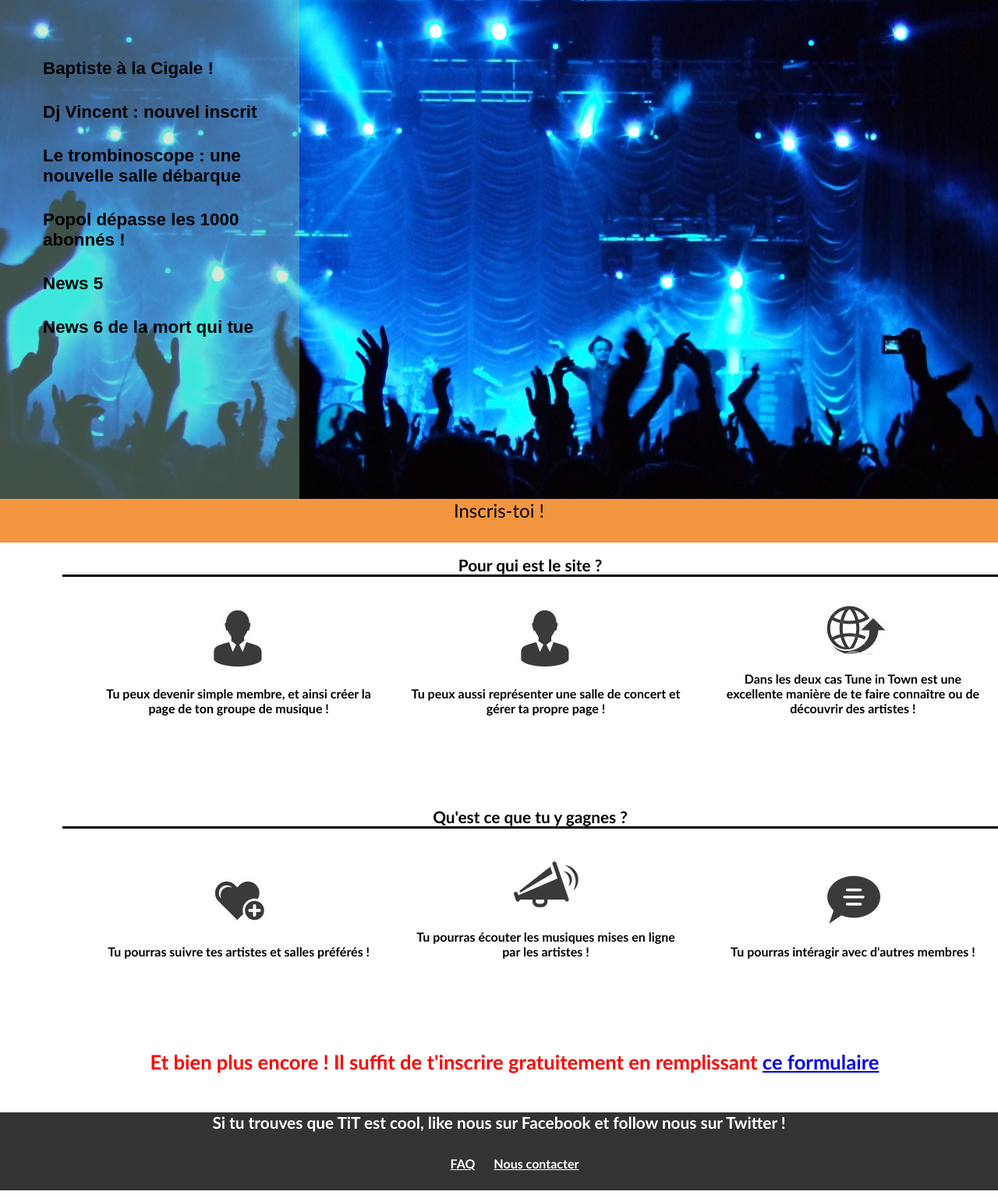
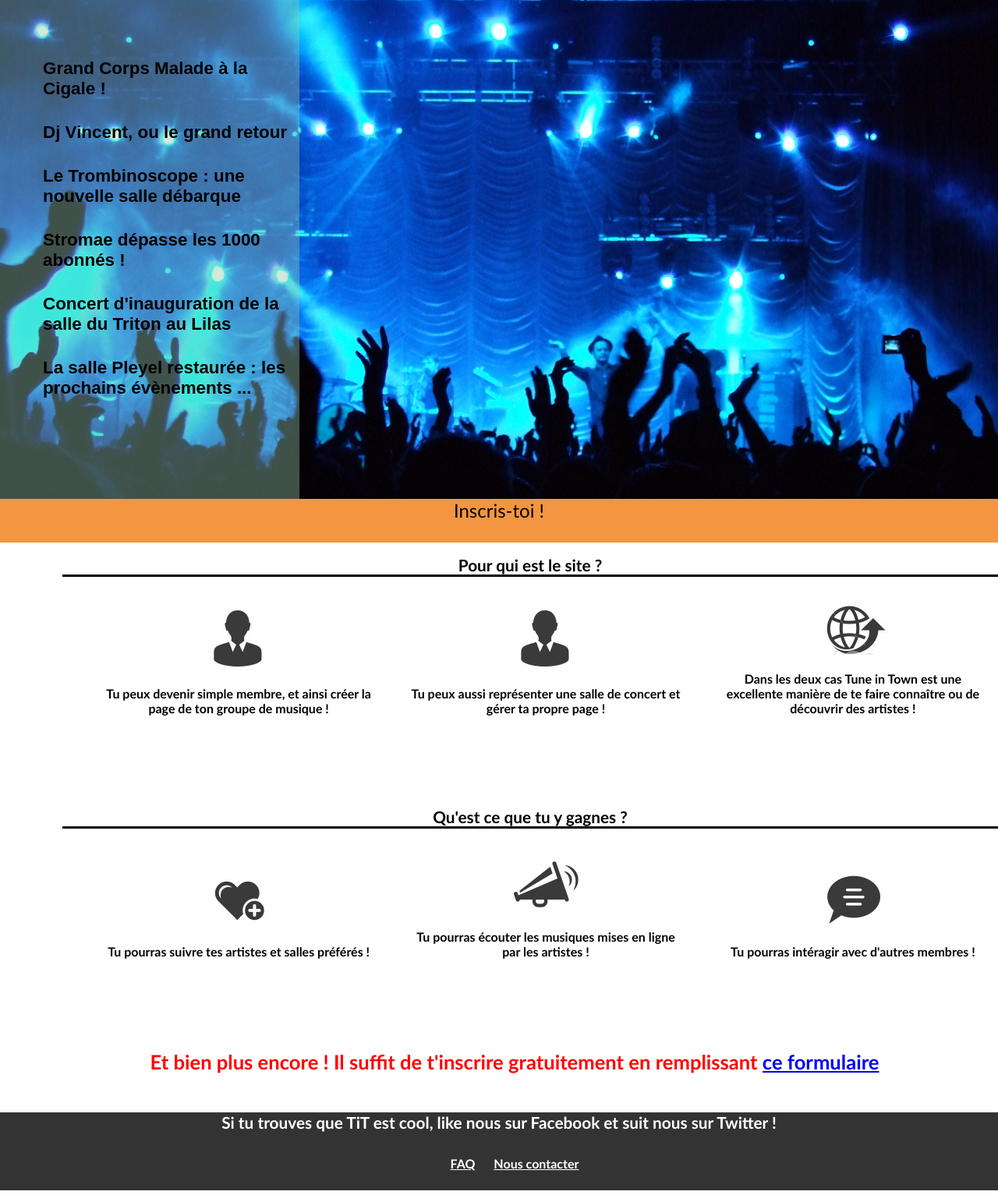
Before and after one commit to baptisteCapart/Site-Web, a PHP site: page /home in a window 1280 px wide; the page is wider, and only the part inside the window is pictured. Shown: the part 200-1733 px from the top of that part at 78% size. Run offline with PHP 8.4, Linux system fonts and the light colour scheme.

Commit message:
topics change

```diff
--- a/footer.php
+++ b/footer.php
@@ -1,6 +1,6 @@
 
 <footer>
-	<div id="like">Si tu trouves que TiT est cool, like nous sur Facebook et follow nous sur Twitter !</div>
+	<div id="like">Si tu trouves que TiT est cool, like nous sur Facebook et suit nous sur Twitter !</div>
 	<ul id ="help">
 		<li><a href="#">FAQ</a></li>
 		<li><a href="#">Nous contacter</a></li>
--- a/home.php
+++ b/home.php
@@ -15,12 +15,12 @@
 					<ul>
 						<li></li>
 						<li></li>
-						<li><a href="#"> Baptiste à la Cigale !</a></li>
-						<li><a href="#"> Dj Vincent : nouvel inscrit</a></li>
-						<li><a href="#"> Le trombinoscope : une nouvelle salle débarque</a></li>
-						<li><a href="#"> Popol dépasse les 1000 abonnés !</a></li>
-						<li><a href="#"> News 5</a></li>
-						<li><a href="#"> News 6 de la mort qui tue</a></li>
+						<li><a href="#"> Grand Corps Malade à la Cigale !</a></li>
+						<li><a href="#"> Dj Vincent, ou le grand retour</a></li>
+						<li><a href="#"> Le Trombinoscope : une nouvelle salle débarque</a></li>
+						<li><a href="#"> Stromae dépasse les 1000 abonnés !</a></li>
+						<li><a href="#"> Concert d'inauguration de la salle du Triton au Lilas</a></li>
+						<li><a href="#"> La salle Pleyel restaurée : les prochains évènements ...</a></li>
 					</ul>
 				</div>
 		</div>
@@ -34,10 +34,10 @@
 				<div id="titre1"> PROCHE DE CHEZ VOUS ! </div>
 				<ul>
 					<li><a href="#" class = "proche1"> Concert Soul bar O'Cean</a></li>
-					<li><a href="#" class = "proche2"> Concert DJ Vincent Paris</a></li>
-					<li><a href="#" class = "proche3"> Concert Hip-Hop dans votre ville</a></li>
-					<li><a href="#"> U2 en concert ! </a></li>
-					<li><a href="#"> Plus d'idée !!!!</a></li>
+					<li><a href="#" class = "proche2"> Musique à Versailles : Marais, Charpentier, ...</a></li>
+					<li><a href="#" class = "proche3"> Generation 80-90 : la boum</a></li>
+					<li><a href="#" class = "proche4"> American Party (Billboard Hot 100)</a></li>
+					<li><a href="#" class = "proche5"> Le printemps des fleurs : Vivladi comme jamais </a></li>
 				</ul>
 			</div>
 
@@ -45,10 +45,10 @@
 				<div id="titre2"> LES NEWS DE MES GROUPES </div>
 				<ul>
 					<li><a href="#"> Concert Soul bar O'Cean</a></li>
-					<li><a href="#"> Concert DJ Vincent Paris</a></li>
-					<li><a href="#"> Concert Hip-Hop dans votre ville</a></li>
-					<li><a href="#"> U2 en concert ! </a></li>
-					<li><a href="#"> Plus d'idée !!!!</a></li>
+					<li><a href="#"> Concert DJ Vincent, Paris</a></li>
+					<li><a href="#"> Urban Clash, édition 2014</a></li>
+					<li><a href="#"> U2 first Tour</a></li>
+					<li><a href="#"> Damian Marley au Casino Royal</a></li>
 				</ul>
 			</div>
 
@@ -56,10 +56,10 @@
 				<div id="titre3"> LES NEWS DE MES SALLES </div>
 				<ul>
 					<li><a href="#"> Concert Soul bar O'Cean</a></li>
-					<li><a href="#"> Concert DJ Vincent Paris</a></li>
-					<li><a href="#"> Concert Hip-Hop dans votre ville</a></li>
-					<li><a href="#"> U2 en concert ! </a></li>
-					<li><a href="#"> Plus d'idée !!!!</a></li>
+					<li><a href="#"> Concert DJ Vincent, Paris</a></li>
+					<li><a href="#"> Salle Gaveau : Jean-François Zygel joue avec Beethoven</a></li>
+					<li><a href="#"> U2 first tour </a></li>
+					<li><a href="#"> Damian Marley au Casino Royal</a></li>
 				</ul>
 			</div>
 
```
